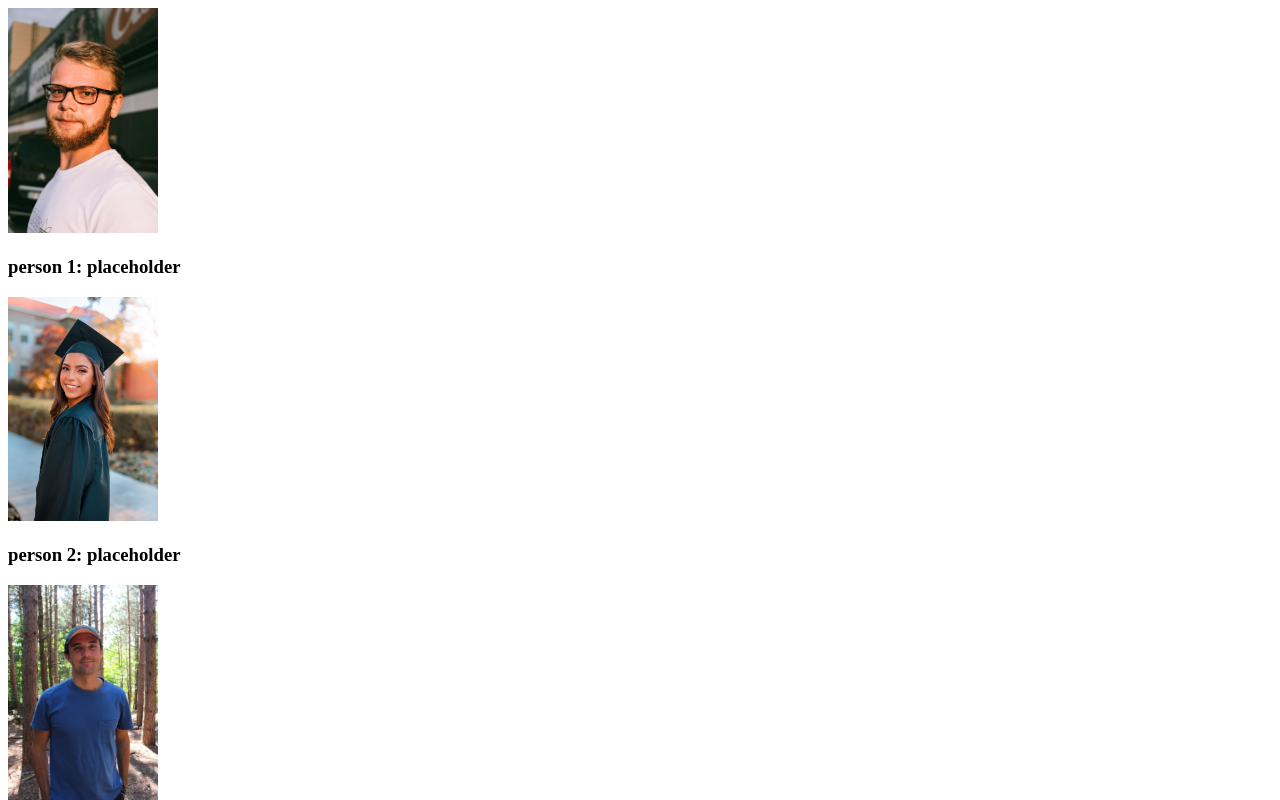
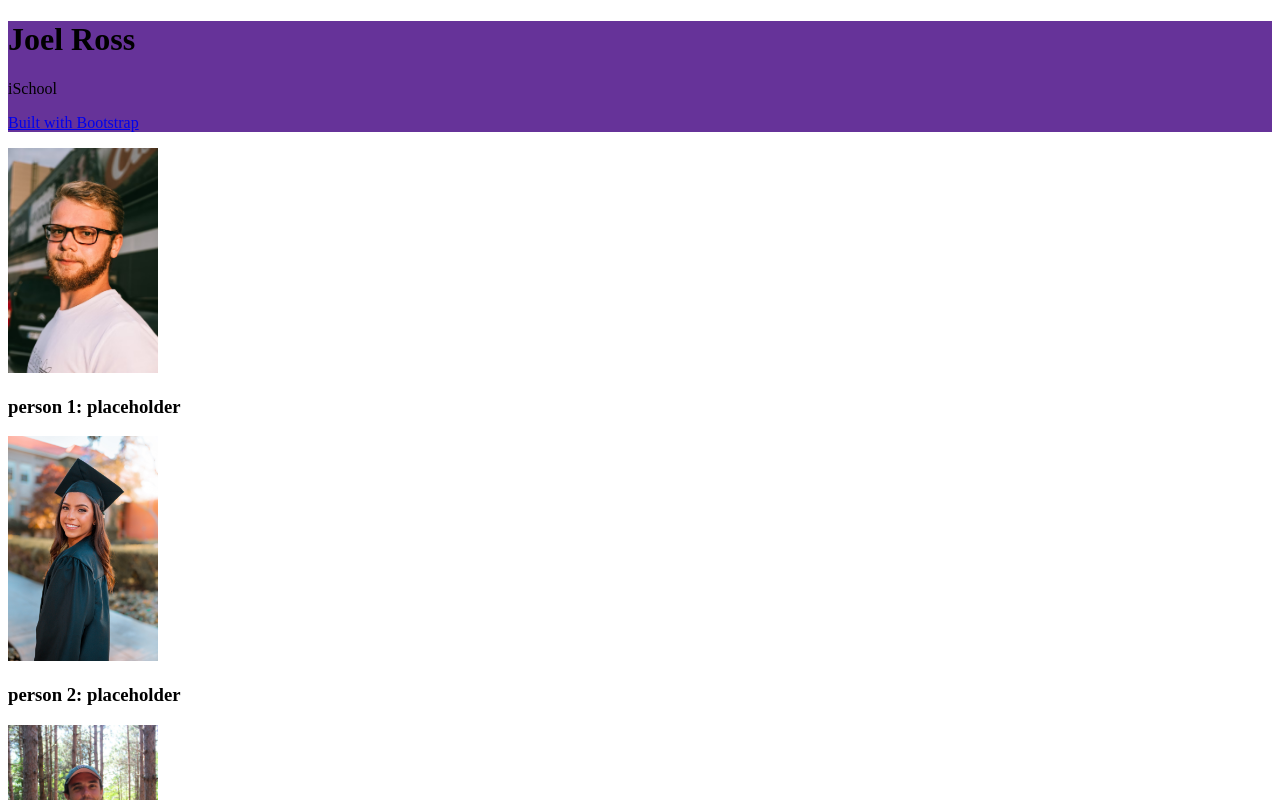
Before and after one commit to leahjia/Dawg-Date, a React (Create React App) app in the folder dawgdate/: page / in a window 1280 px wide. Shown: the top 800 px of the page. Built offline with nearby package versions, Linux system fonts and the light colour scheme.

Commit message:
showing header

```diff
--- a/dawgdate/src/components/App.js
+++ b/dawgdate/src/components/App.js
@@ -1,12 +1,12 @@
 import React from 'react';
 
-// import { Header } from './Header.js';
+import { Header } from './Header.js';
 import { ProfileList } from './ProfileList.js';
 
 export default function App(props) {
     return (
       <div>
-        {/* <Header /> */}
+        <Header />
         <ProfileList />
       </div>
     )
```
